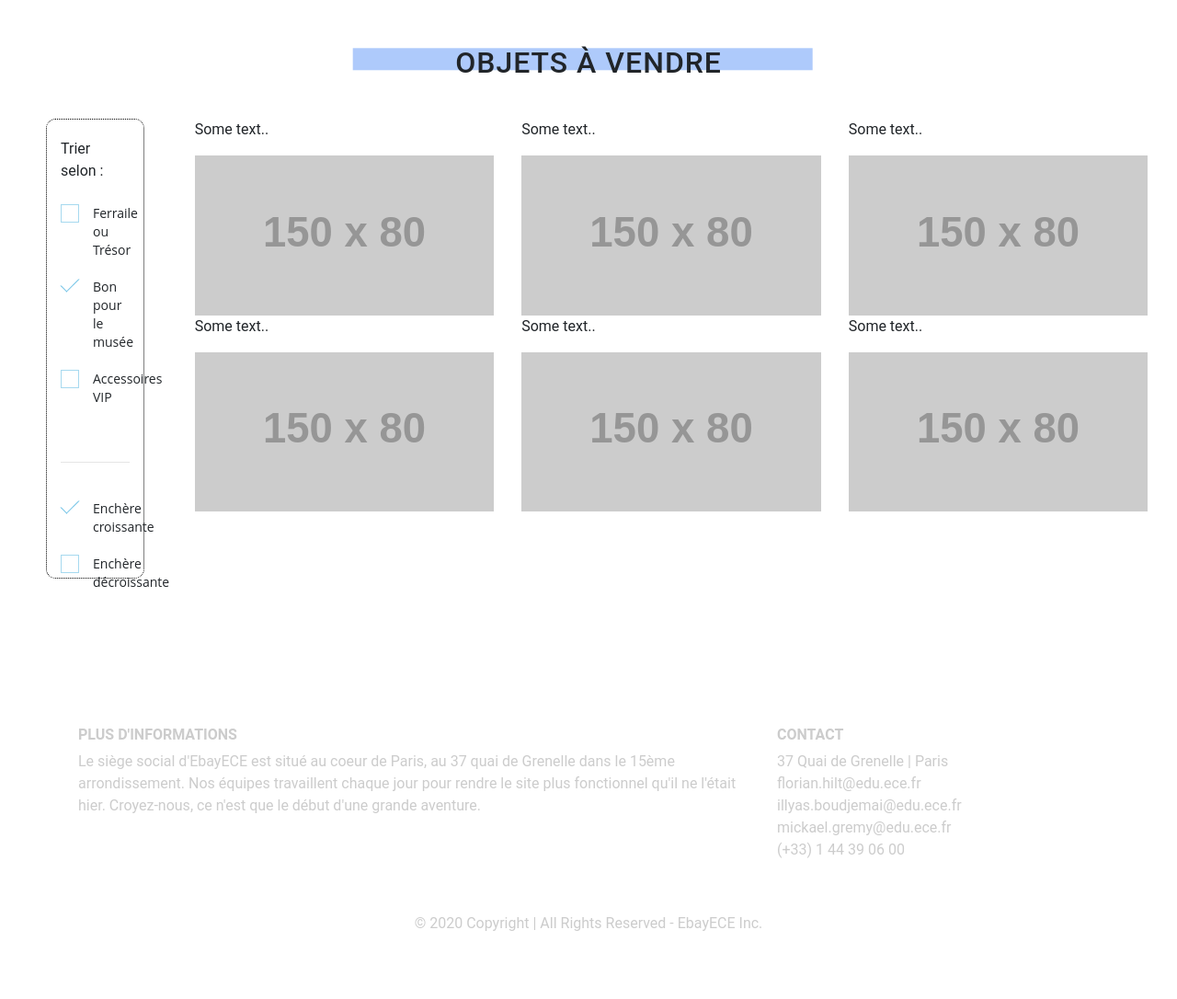
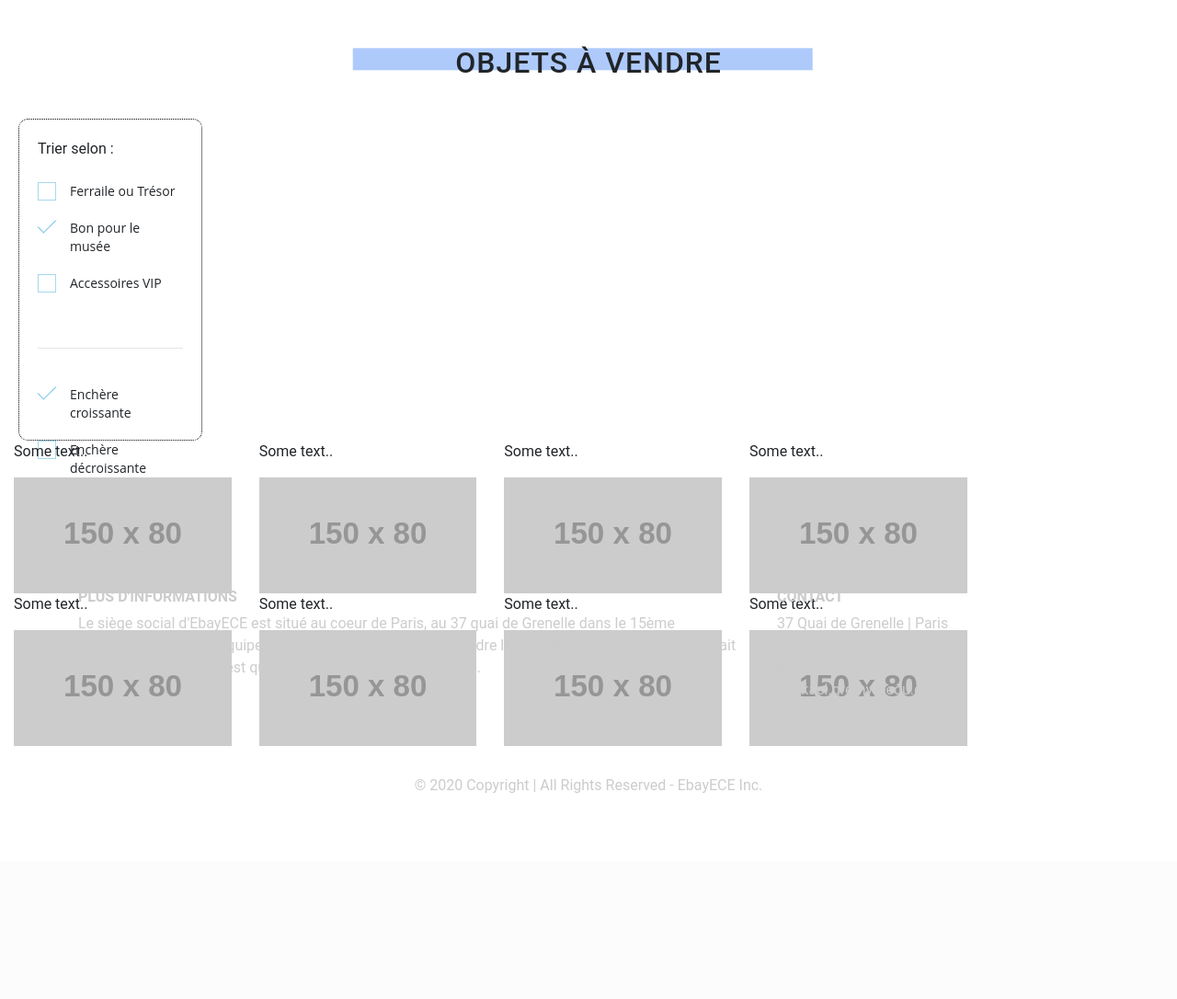
Before and after one commit to MickaelGremy/ProjetPiscine2020, a PHP site: page /achat.html in a window 1280 px wide. Shown: the part 602-1688 px from the top of the page at 92% size. After the commit the page ends 1464 px from the top, so only its background shows below. Run offline with PHP 8.4, Linux system fonts and the light colour scheme; grey boxes labelled with a size stand in for pictures from a placeholder-image service; some libraries are stand-ins or nearby versions.

Commit message:
Achat zebi

```diff
--- a/achat.css
+++ b/achat.css
@@ -98,16 +98,10 @@ body
 
     /* Set gray background color and 100% height */
 
-.sidenav {
-    padding-top: 20px;
 
-    height: 500px;
-    margin-left: 50px;
-    margin-right: 40px;
-    border-radius: 10px;
-   border:1px dotted black;
 
-}
+
+
 /*--- navigation bar ---*/
 
 .navbar
@@ -182,7 +176,6 @@ nav a:hover
     background-color: "0c070a";
     color: #ccc;
     padding: 60px 0 30px;
-    margin-top: 150px;
 }
 
 .footer-copyright
--- a/achat.html
+++ b/achat.html
@@ -152,7 +152,7 @@
 
         <div class="container-fluid">
             <div class="row content">
-                <div class="col-sm-1 sidenav">
+                <div class="sidenav">
                     Trier selon : <br><br>
                     <div>
                         <input type="checkbox" id="ferrailleoutresor">
@@ -178,37 +178,48 @@
 
                 <div class="col-sm-10">
                     <div class="row">
-                        <div class="col-sm-4">
+                        <div class="col-sm-3">
                             <p>Some text..</p>
                             <img src="https://placehold.it/150x80?text=IMAGE" class="img-responsive" style="width:100%" alt="Image">
                         </div>
 
-                        <div class="col-sm-4">
+                        <div class="col-sm-3">
                             <p>Some text..</p>
                             <img src="https://placehold.it/150x80?text=IMAGE" class="img-responsive" style="width:100%" alt="Image">
                         </div>
 
-                        <div class="col-sm-4">
+                        <div class="col-sm-3">
+                            <p>Some text..</p>
+                            <img src="https://placehold.it/150x80?text=IMAGE" class="img-responsive" style="width:100%" alt="Image">
+                        </div>
+
+                        <div class="col-sm-3">
                             <p>Some text..</p>
                             <img src="https://placehold.it/150x80?text=IMAGE" class="img-responsive" style="width:100%" alt="Image">
                         </div>
                     </div>
 
                     <div class="row">
-                        <div class="col-sm-4">
+                        <div class="col-sm-3">
                             <p>Some text..</p>
                             <img src="https://placehold.it/150x80?text=IMAGE" class="img-responsive" style="width:100%" alt="Image">
                         </div>
 
-                        <div class="col-sm-4">
+                        <div class="col-sm-3">
                             <p>Some text..</p>
                             <img src="https://placehold.it/150x80?text=IMAGE" class="img-responsive" style="width:100%" alt="Image">
                         </div>
 
-                        <div class="col-sm-4">
+                        <div class="col-sm-3">
                             <p>Some text..</p>
                             <img src="https://placehold.it/150x80?text=IMAGE" class="img-responsive" style="width:100%" alt="Image">
                         </div>
+
+                         <div class="col-sm-3">
+                            <p>Some text..</p>
+                            <img src="https://placehold.it/150x80?text=IMAGE" class="img-responsive" style="width:100%" alt="Image">
+                        </div>
+
                     </div>
                 </div>
             </div>
--- a/sidebar.css
+++ b/sidebar.css
@@ -40,3 +40,13 @@ input[type="checkbox"]:checked + label:before {
   -webkit-transform: rotate(45deg);
   transform: rotate(45deg);
 }
+
+.sidenav {
+    padding: 20px;
+    height: 350px;
+    width: 200px;
+    border-radius: 10px;
+    border:1px dotted black;
+    margin-left: 20px;
+    margin-right: 20px;
+}
```
